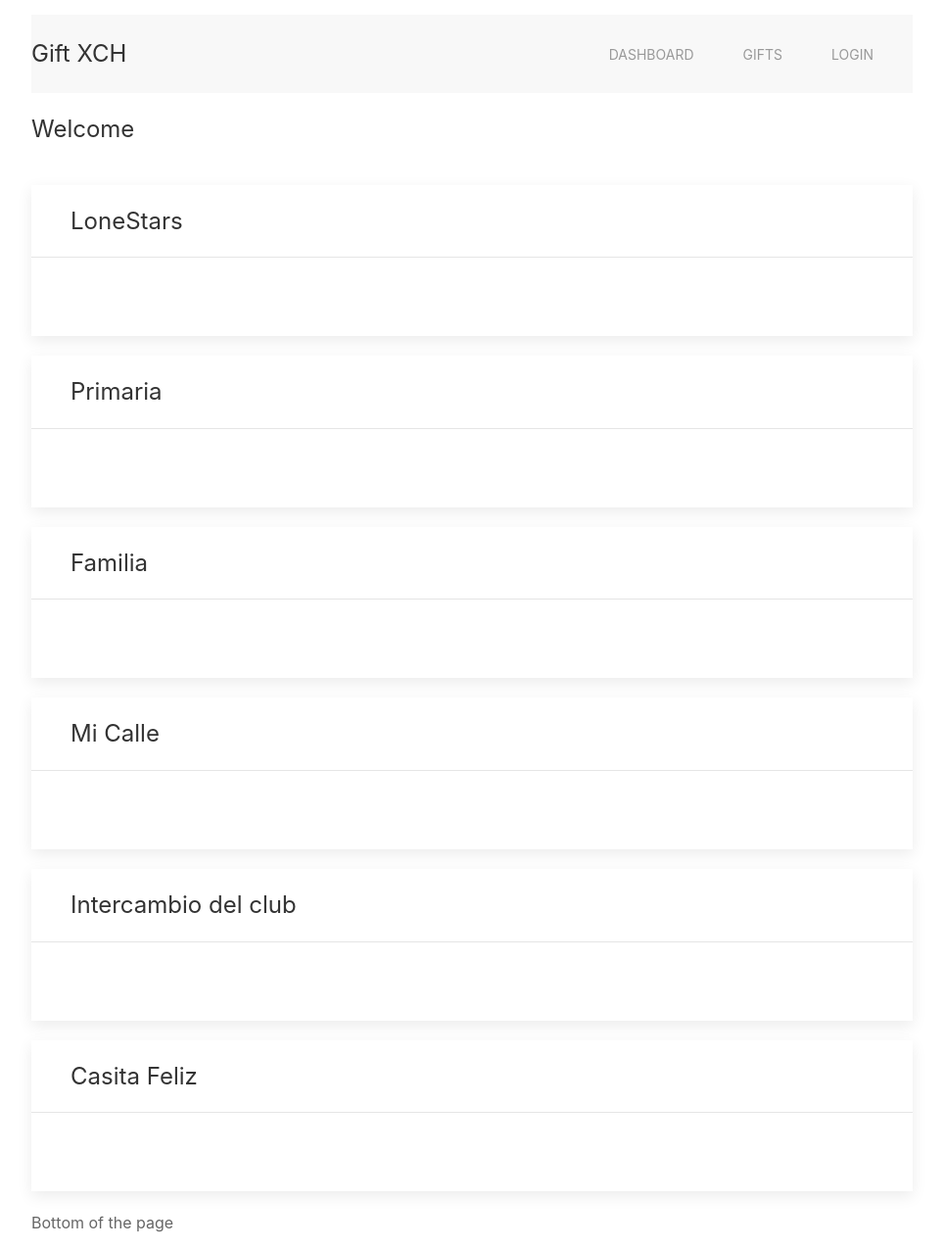
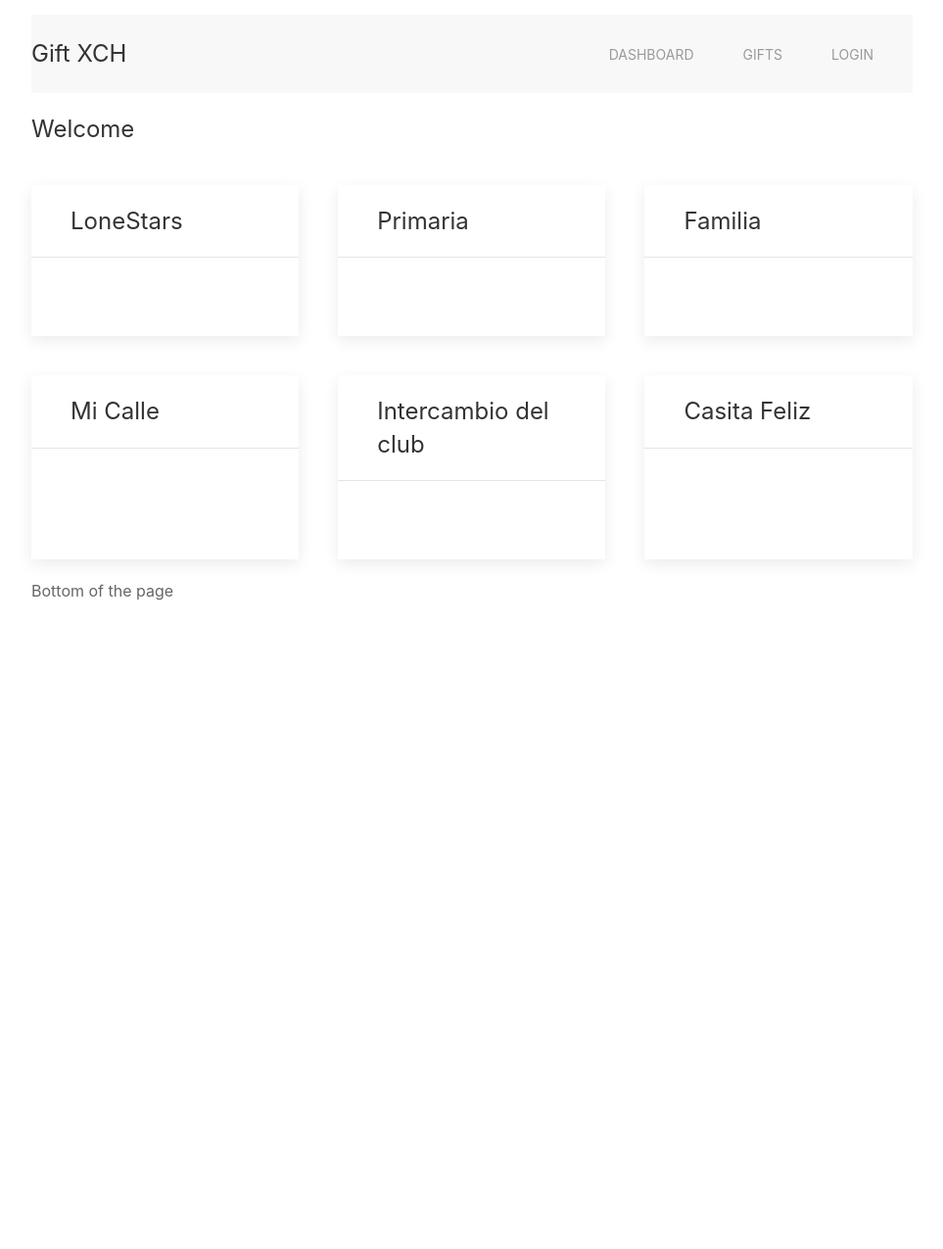
Before and after one commit to alexdoria/gift-exchange, a Django app: template templates/members/dashboard.html in a window 1280 px wide. Shown: the whole page at 98% size, without its empty margins (158-1121 px from the left). After the commit the page ends 613 px from the top, so only its background shows below. Run offline with Django 3.2, Linux system fonts and the light colour scheme; the template is opened without the code that fills it: values that come from a table or form of the project are taken from there, others are empty; parts of the project's set-up code (start-up, migrations or seed data) failed here and were passed over; some libraries are stand-ins or nearby versions.

Commit message:
Updated Dashboard view to show groups in card style with fontawesome icons

```diff
--- a/gifts/models.py
+++ b/gifts/models.py
@@ -11,4 +11,4 @@ class Gift(models.Model):
     link = models.URLField(blank=True)
 
     def __str__(self):
-        return f'{self.short_name} by {self.user.username}'
+        return f'{self.short_name}'
--- a/templates/members/dashboard.html
+++ b/templates/members/dashboard.html
@@ -4,28 +4,28 @@
 {% endblock profile %}
 
 {% block content %}
+<div class="uk-child-width-1-3 uk-grid-match" uk-grid>
 {% for group in groups %}
-    <div class="uk-card uk-card-default uk-margin">
+    <div>
+        <div class="uk-card uk-card-default">
             <div class="uk-card-header">
                 <div class="uk-card-title">
-                {{ group.name }}
+                    <i class="fa-solid fa-people-group"></i> {{ group.name }}
                 </div>
             </div>
             <div class="uk-card-body">
                 {% for member in group.members %}
-                <div><span uk-icon="user"></span> <strong>{{ member.name }}</strong></div>
+                    <div><i class="fa-regular fa-user"></i> <strong>{{ member.name }}</strong></div>
                     {% for gift in member.list %}
-                <div class="uk-margin-small">
-                    <span uk-icon="triangle-right"></span>
+                    <div class="uk-margin-small uk-margin-left">
+                        <i class="fa-solid fa-gift"></i>
                         {{ gift }}
                     </div>
                     {% endfor %}
                 {% endfor %}
             </div>
-
         </div>
-
-
-
+</div>
 {% endfor %}
+</div>
 {% endblock content %}
```
Also changed, not shown: db.sqlite3. Lines whose indentation alone changed are shown as unchanged.
